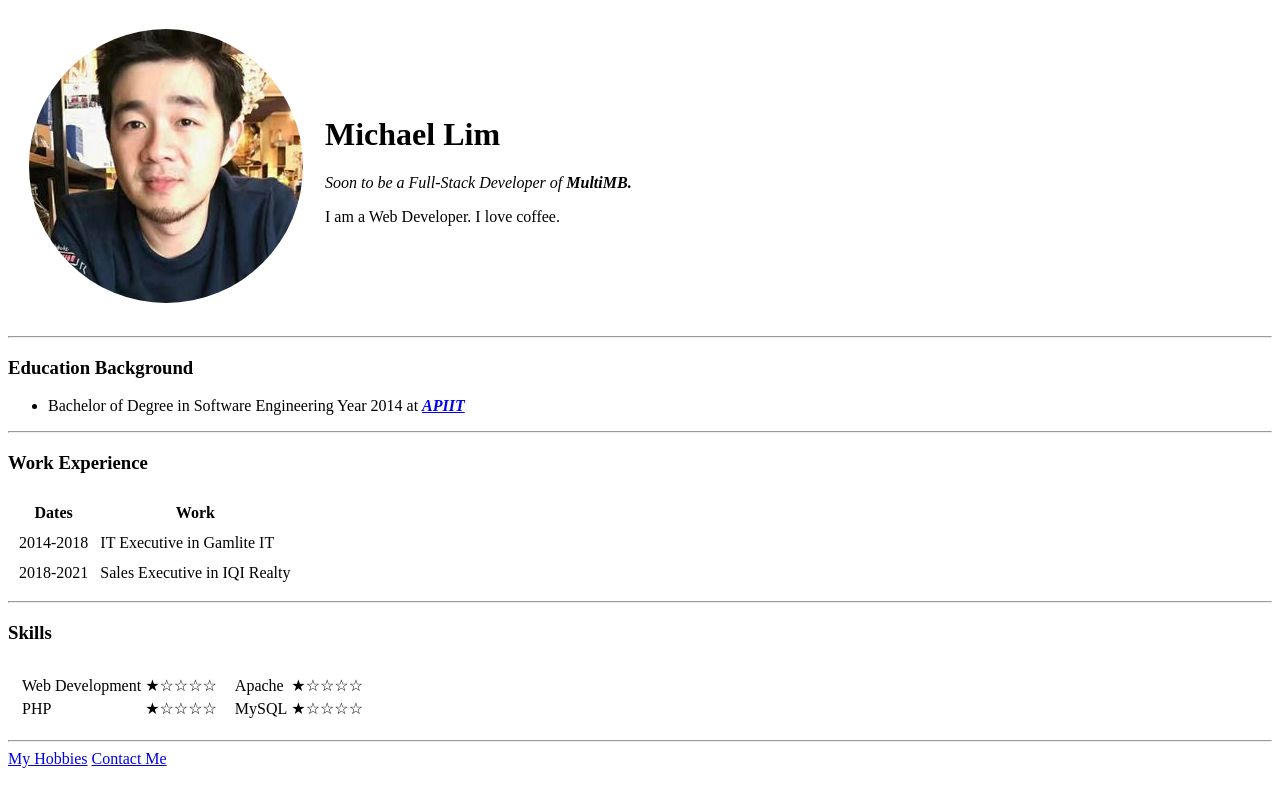
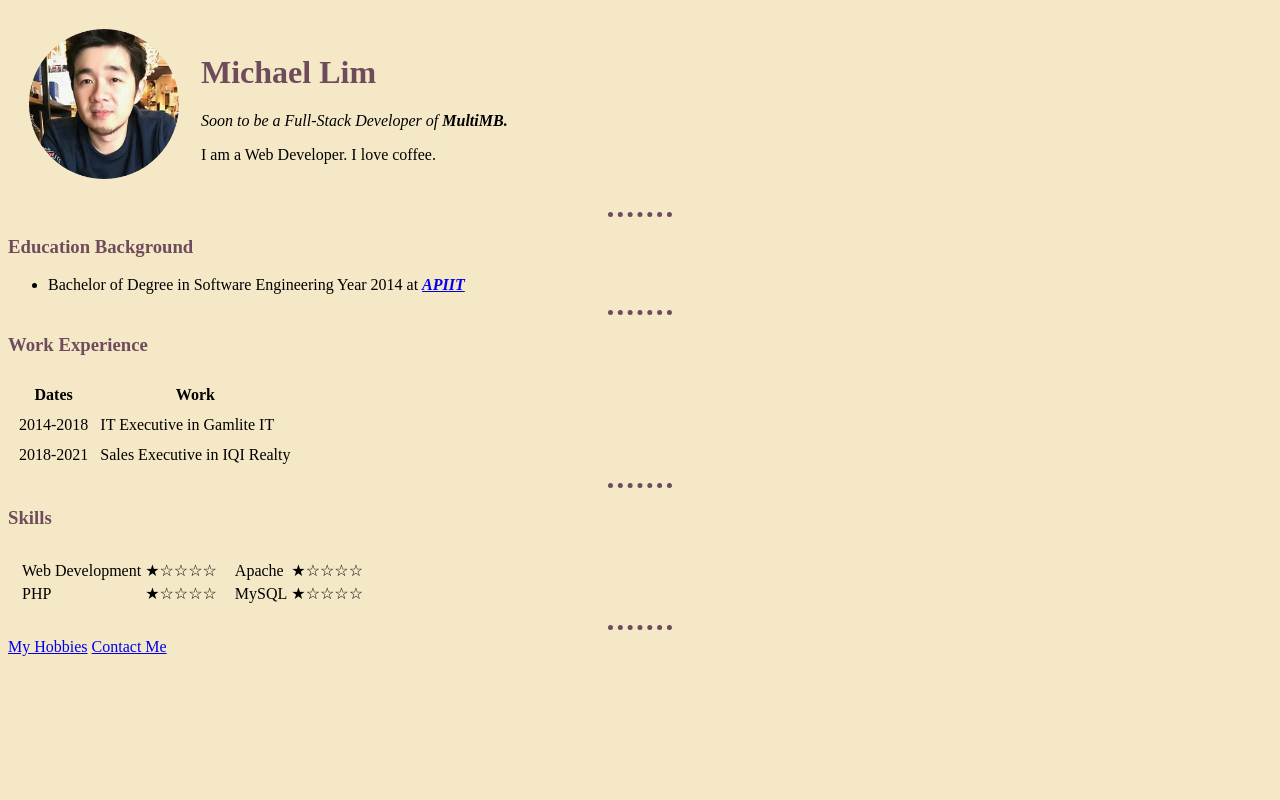
Before and after one commit to burthday/cv, a plain HTML site: page index.html in a window 1280 px wide. Drawn offline with Linux system fonts and the light colour scheme.

Commit message:
Update index.html

```diff
--- a/index.html
+++ b/index.html
@@ -1,16 +1,23 @@
 <!DOCTYPE html>
 <html lang="en" dir="ltr">
+
 <head>
   <meta charset="utf-8">
   <title>Michael's Personal Site</title>
+  <link rel="stylesheet" href="css/styles.css">
+
+
 </head>
+
 <body>
   <table cellspacing="20">
     <tr>
-        <td><img src="image/Michael.png" alt="Michael Lim profile picture"></td>
-        <td><h1>Michael Lim</h1>
+      <td><img src="image/michael.png" alt="Michael Lim profile picture"></td>
+      <td>
+        <h1>Michael Lim</h1>
         <p><em>Soon to be a Full-Stack Developer of <strong>MultiMB.</strong></em></p>
-        <p>I am a Web Developer. I love coffee.</p></td>
+        <p>I am a Web Developer. I love coffee.</p>
+      </td>
     </tr>
   </table>
 
@@ -80,4 +87,5 @@
   <a href="hobbies.html">My Hobbies</a>
   <a href="contact-me.html">Contact Me</a>
 </body>
+
 </html>
```
Lines whose indentation alone changed are shown as unchanged.
